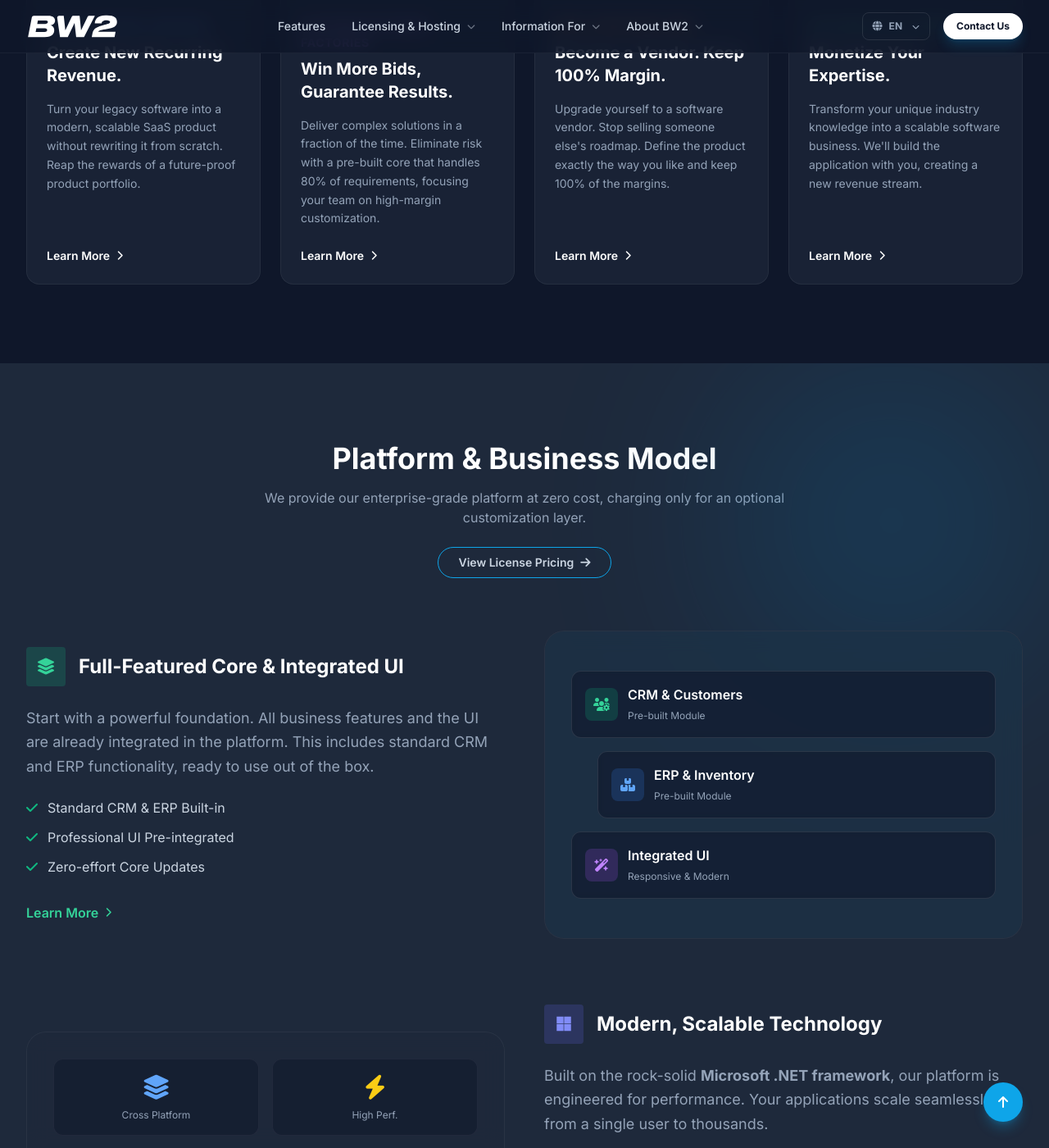
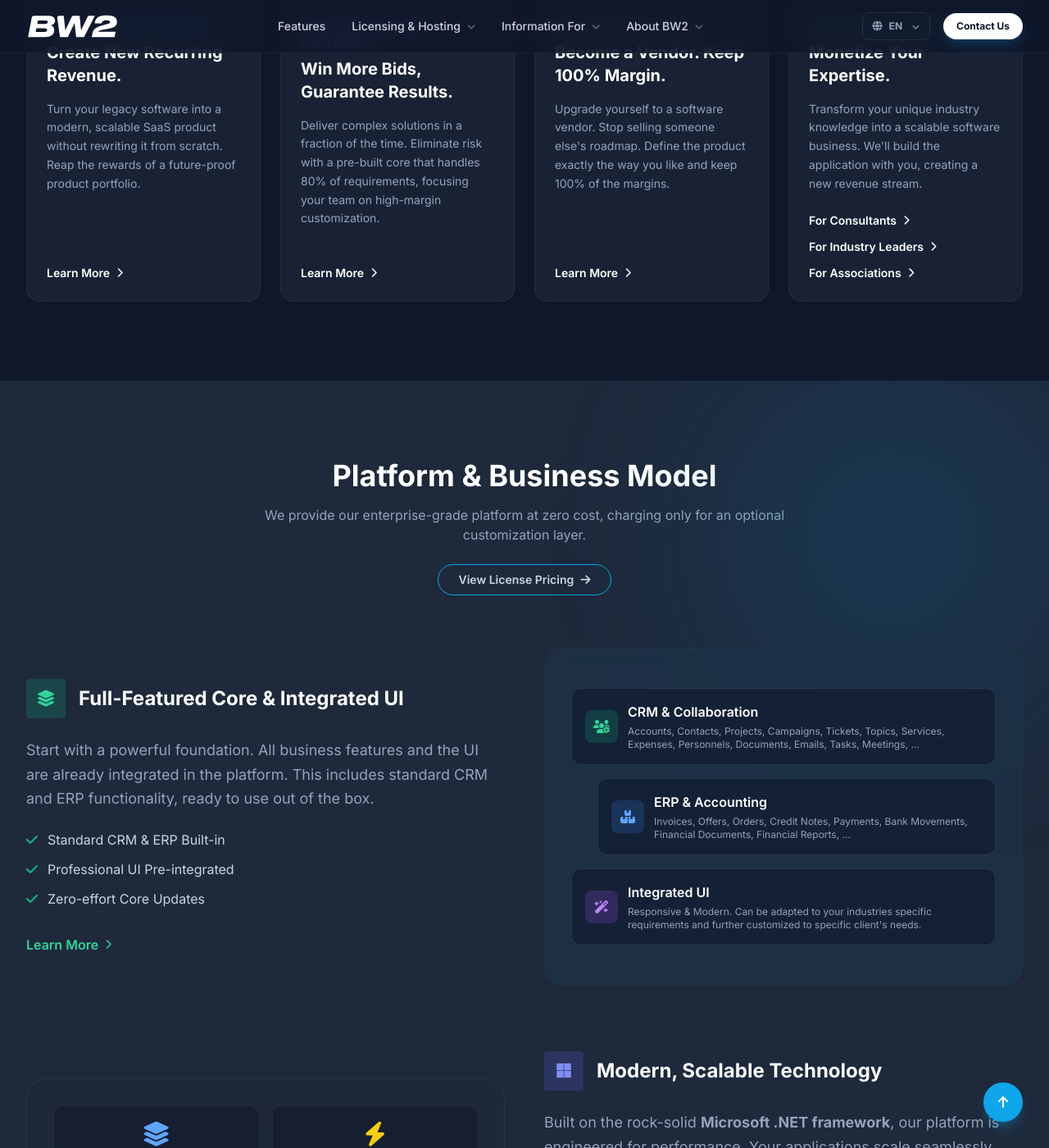
Before and after one commit to BW2-Technologies/Website, a Jekyll site: the page built from index.html, in a window 1280 px wide and 1400 px high, scrolled down 1070 px. Shown: the whole window at 82% size. Built offline with Jekyll 4.4.1, drawn with Linux system fonts in a browser that asks for light colours; some of the changed text lies outside the part shown.

Commit message:
index and co-creation program updated

```diff
--- a/_data/de.yml
+++ b/_data/de.yml
@@ -6,7 +6,7 @@ nav:
   information: "Informationen für"
   vendors: "Software-Anbieter"
   factories: "Software-Manufakturen"
-  resellers: "Software-Reseller"
+  resellers: "ERP & CRM Reseller"
   experts: "Branchenexperten"
   leaders: "Branchenführer"
   associations: "Verbände"
--- a/_data/en.yml
+++ b/_data/en.yml
@@ -6,7 +6,7 @@ nav:
   information: "Information For"
   vendors: "Software Vendors"
   factories: "Custom Software Factories"
-  resellers: "Business Software Resellers"
+  resellers: "ERP & CRM Resellers"
   experts: "Industry Experts"
   leaders: "Industry Leaders"
   associations: "Associations"
--- a/co-creation-program.html
+++ b/co-creation-program.html
@@ -107,9 +107,8 @@ keywords: co-creation program, saas partnership, software development partner, r
     <div class="max-w-7xl mx-auto px-4 sm:px-6 lg:px-8">
         <div class="text-center max-w-3xl mx-auto mb-16">
             <div class="inline-flex items-center gap-2 px-4 py-2 rounded-full bg-brand-500/10 border border-brand-500/20 text-brand-500 text-xs font-semibold uppercase tracking-wider mb-4">
-                <span class="w-2 h-2 rounded-full bg-brand-500"></span> Why Partner With BW2?
+                <span class="w-2 h-2 rounded-full bg-brand-500"></span> Why Co-Create With BW2?
             </div>
-            <h3 class="text-3xl md:text-4xl font-bold text-white">More Than A Platform. A Partnership.</h3>
         </div>
 
         <div class="grid md:grid-cols-3 gap-8">
--- a/index.html
+++ b/index.html
@@ -142,10 +142,20 @@ image: "https://cdn.prod.website-files.com/685027b1adf6860272c07436/687e85b82eef
                     Transform your unique industry knowledge into a scalable software business. We'll build the
                     application with you, creating a new revenue stream.
                 </p>
+                <div class="flex flex-col space-y-3">
                     <a href="{{ page.url_prefix }}/for-industry-experts"
                        class="inline-flex items-center text-white font-semibold hover:text-emerald-400 transition-colors text-sm">
-                    Learn More <i class="fas fa-chevron-right ml-2 text-xs"></i>
+                        For Consultants <i class="fas fa-chevron-right ml-2 text-xs"></i>
                     </a>
+                    <a href="{{ page.url_prefix }}/for-industry-leaders"
+                       class="inline-flex items-center text-white font-semibold hover:text-emerald-400 transition-colors text-sm">
+                        For Industry Leaders <i class="fas fa-chevron-right ml-2 text-xs"></i>
+                    </a>
+                    <a href="{{ page.url_prefix }}/for-industry-associations"
+                       class="inline-flex items-center text-white font-semibold hover:text-emerald-400 transition-colors text-sm">
+                        For Associations <i class="fas fa-chevron-right ml-2 text-xs"></i>
+                    </a>
+                </div>
             </div>
         </div>
     </div>
@@ -207,31 +217,31 @@ image: "https://cdn.prod.website-files.com/685027b1adf6860272c07436/687e85b82eef
                     <div
                             class="flex items-center gap-3 p-4 bg-dark-900/60 rounded-xl border border-white/10 backdrop-blur-sm transform hover:scale-105 transition-transform duration-300 group">
                         <div
-                                class="w-10 h-10 rounded-lg bg-emerald-500/20 flex items-center justify-center text-emerald-400">
+                                class="w-10 h-10 rounded-lg bg-emerald-500/20 flex items-center justify-center text-emerald-400 shrink-0">
                             <i class="fas fa-users-gear group-hover:rotate-12 transition-transform"></i></div>
                         <div>
-                            <span class="text-white font-semibold block">CRM & Customers</span>
-                            <span class="text-xs text-slate-400">Pre-built Module</span>
+                            <span class="text-white font-semibold block">CRM & Collaboration</span>
+                            <span class="text-xs text-slate-400 block mt-1 leading-snug">Accounts, Contacts, Projects, Campaigns, Tickets, Topics, Services, Expenses, Personnels, Documents, Emails, Tasks, Meetings, ...</span>
                         </div>
                     </div>
                     <div
                             class="flex items-center gap-3 p-4 bg-dark-900/60 rounded-xl border border-white/10 backdrop-blur-sm ml-8 transform hover:scale-105 transition-transform duration-300 group">
                         <div
-                                class="w-10 h-10 rounded-lg bg-blue-500/20 flex items-center justify-center text-blue-400">
+                                class="w-10 h-10 rounded-lg bg-blue-500/20 flex items-center justify-center text-blue-400 shrink-0">
                             <i class="fas fa-boxes-stacked group-hover:rotate-12 transition-transform"></i></div>
                         <div>
-                            <span class="text-white font-semibold block">ERP & Inventory</span>
-                            <span class="text-xs text-slate-400">Pre-built Module</span>
+                            <span class="text-white font-semibold block">ERP & Accounting</span>
+                            <span class="text-xs text-slate-400 block mt-1 leading-snug">Invoices, Offers, Orders, Credit Notes, Payments, Bank Movements, Financial Documents, Financial Reports, ...</span>
                         </div>
                     </div>
                     <div
                             class="flex items-center gap-3 p-4 bg-dark-900/60 rounded-xl border border-white/10 backdrop-blur-sm transform hover:scale-105 transition-transform duration-300 group">
                         <div
-                                class="w-10 h-10 rounded-lg bg-purple-500/20 flex items-center justify-center text-purple-400">
+                                class="w-10 h-10 rounded-lg bg-purple-500/20 flex items-center justify-center text-purple-400 shrink-0">
                             <i class="fas fa-wand-magic-sparkles group-hover:rotate-12 transition-transform"></i></div>
                         <div>
                             <span class="text-white font-semibold block">Integrated UI</span>
-                            <span class="text-xs text-slate-400">Responsive & Modern</span>
+                            <span class="text-xs text-slate-400 block mt-1 leading-snug">Responsive & Modern. Can be adapted to your industries specific requirements and further customized to specific client's needs.</span>
                         </div>
                     </div>
                 </div>
```
Lines whose indentation alone changed are shown as unchanged.
